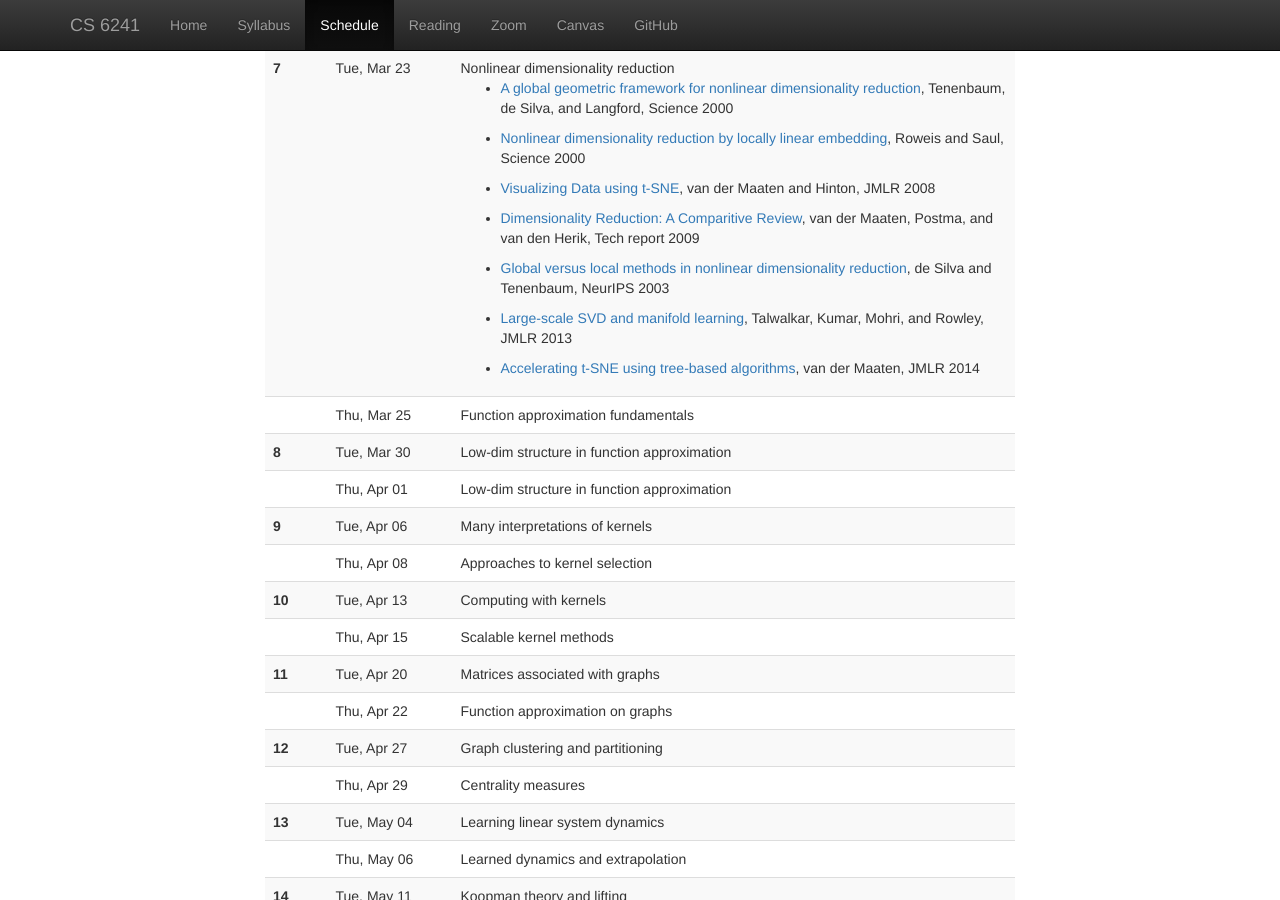
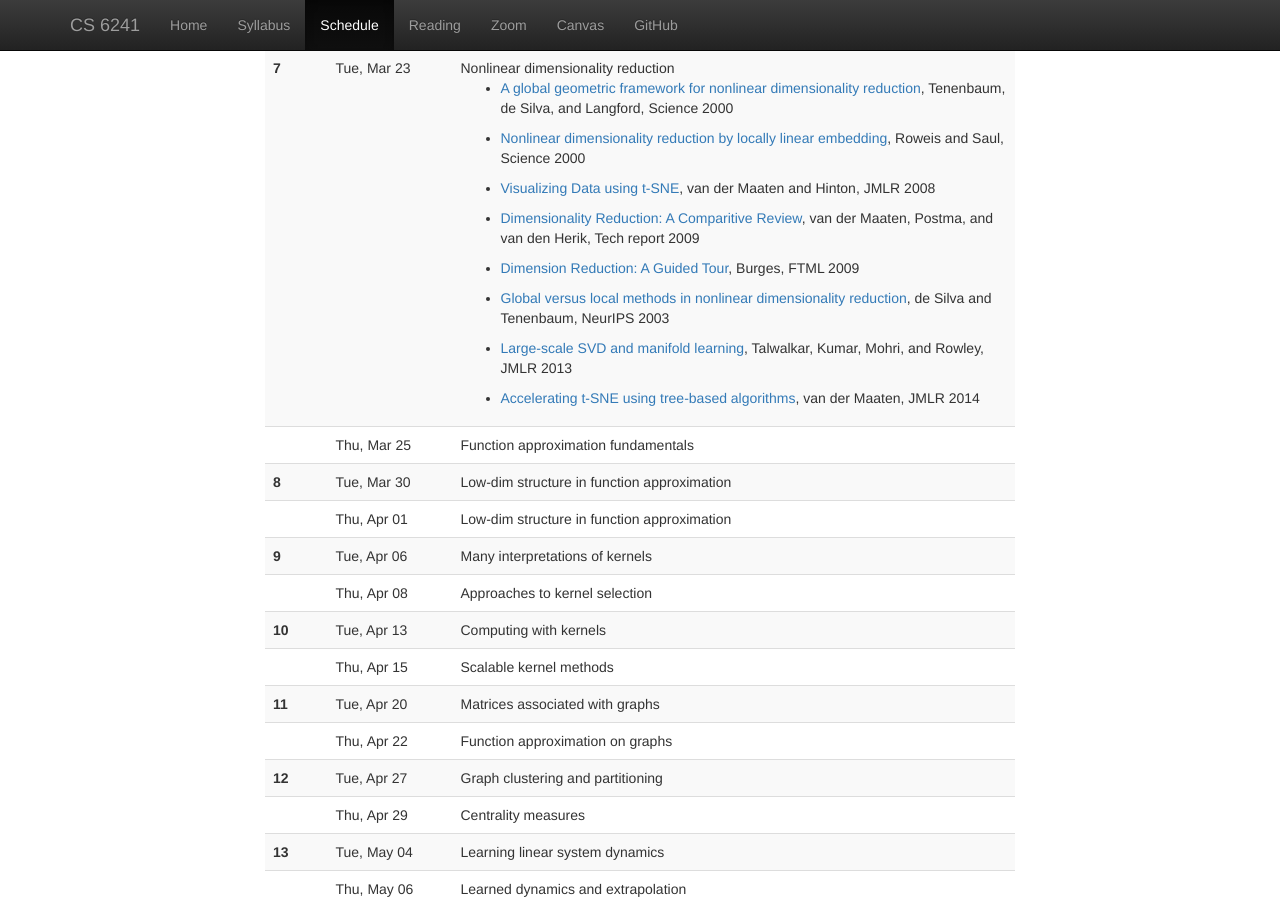
Before and after one commit to dbindel/cs6241-s21, a Jekyll site: the page built from web/schedule.html, in a window 1280 px wide and 900 px high, scrolled down 2502 px. Built offline with Jekyll 4.4.1, drawn with Linux system fonts in a browser that asks for light colours; nearby versions of some CDN libraries.

Commit message:
Add Burges survey.

```diff
--- a/web/_data/lectures.yml
+++ b/web/_data/lectures.yml
@@ -179,6 +179,7 @@
        2008"
     - "[Dimensionality Reduction: A Comparitive Review](https://lvdmaaten.github.io/publications/papers/TR_Dimensionality_Reduction_Review_2009.pdf), van der Maaten,
       Postma, and van den Herik, Tech report 2009"
+    - "[Dimension Reduction: A Guided Tour](https://www.microsoft.com/en-us/research/wp-content/uploads/2016/02/FnT_dimensionReduction.pdf), Burges, FTML 2009"
     - "[Global versus local methods in nonlinear dimensionality reduction](https://web.mit.edu/cocosci/Papers/nips02-localglobal-in-press.pdf), de Silva and Tenenbaum, NeurIPS 2003"
     - "[Large-scale SVD and manifold learning](https://www.jmlr.org/papers/v14/talwalkar13a.html), Talwalkar, Kumar, Mohri,
        and Rowley, JMLR 2013"
```
